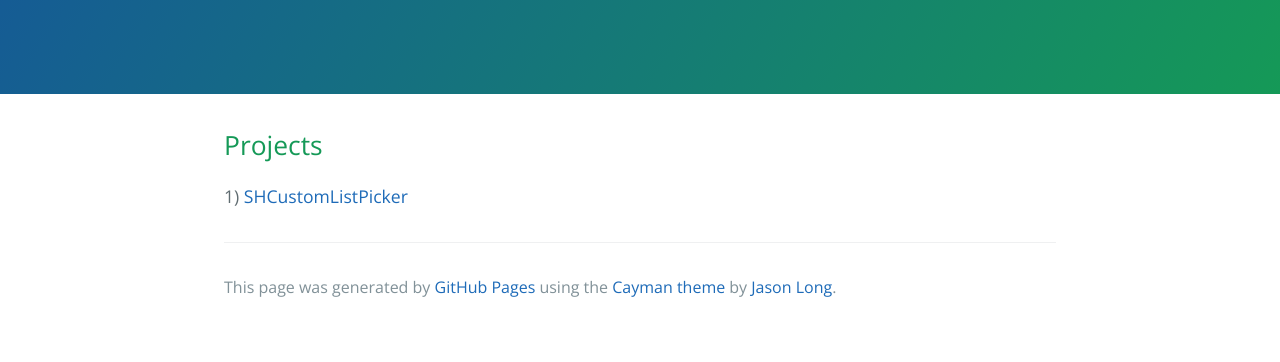
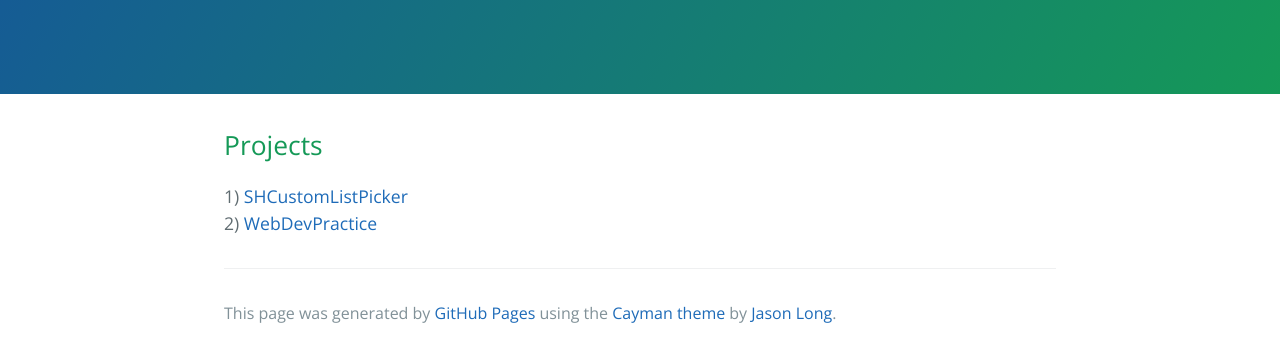
Before and after one commit to shnr33/shnr33.github.io, a plain HTML site: page index.html in a window 1280 px wide. Shown: the part 176-538 px from the top of the page. Drawn offline with nearby package versions, Linux system fonts and the light colour scheme.

Commit message:
Replace master branch with page content via GitHub

```diff
--- a/index.html
+++ b/index.html
@@ -19,7 +19,8 @@
       <h2>
 <a id="projects" class="anchor" href="#projects" aria-hidden="true"><span class="octicon octicon-link"></span></a>Projects</h2>
 
-<p>1) <a href="http://shnr33.github.io/SHCustomListPicker">SHCustomListPicker</a></p>
+<p>1) <a href="http://shnr33.github.io/SHCustomListPicker">SHCustomListPicker</a><br>
+2) <a href="http://shnr33.github.io/WebDevPractice">WebDevPractice</a>  </p>
 
       <footer class="site-footer">
 
--- a/params.json
+++ b/params.json
@@ -1 +1 @@
-{"name":"Shnr33's GitHub Projects","tagline":"","body":"##Projects\r\n\r\n1) [SHCustomListPicker](http://shnr33.github.io/SHCustomListPicker)","google":"","note":"Don't delete this file! It's used internally to help with page regeneration."}
+{"name":"Shnr33's GitHub Projects","tagline":"","body":"##Projects\r\n\r\n1) [SHCustomListPicker](http://shnr33.github.io/SHCustomListPicker)  \r\n2) [WebDevPractice](http://shnr33.github.io/WebDevPractice)  \r\n","google":"","note":"Don't delete this file! It's used internally to help with page regeneration."}
```
